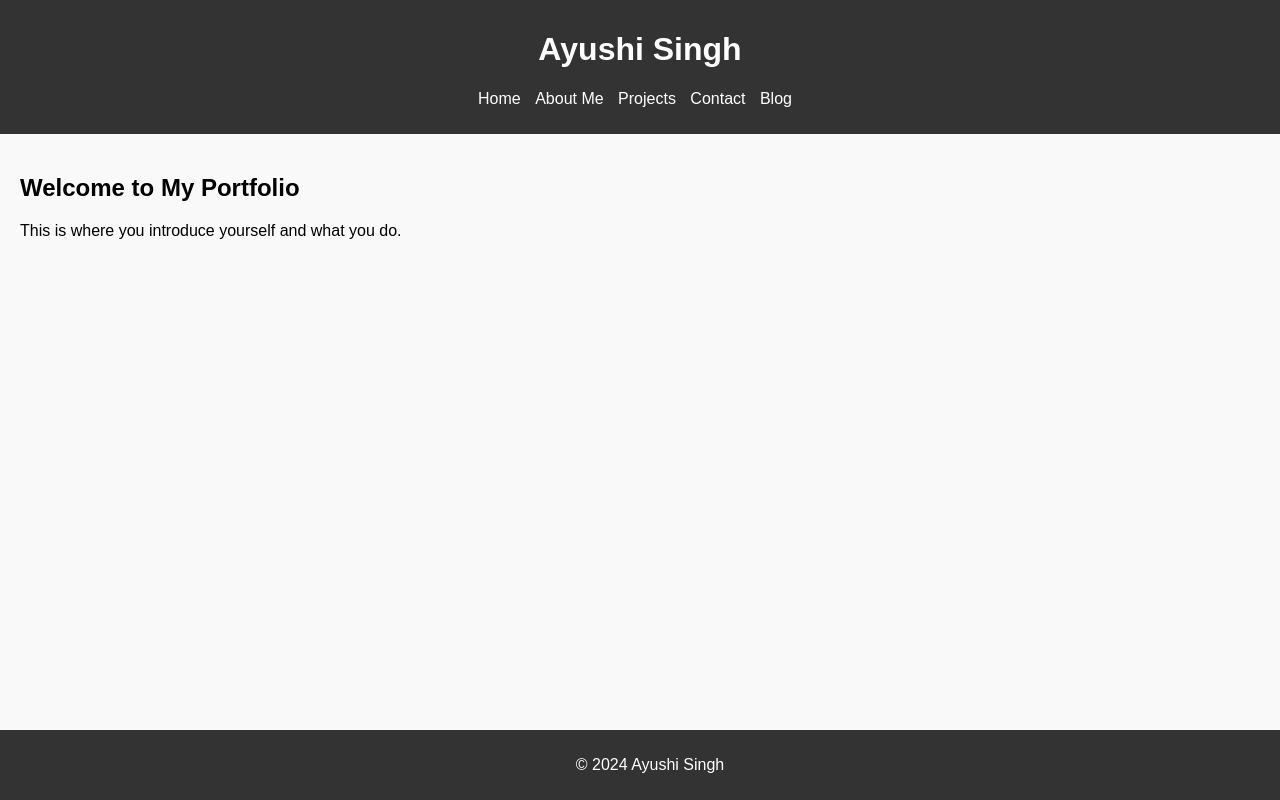
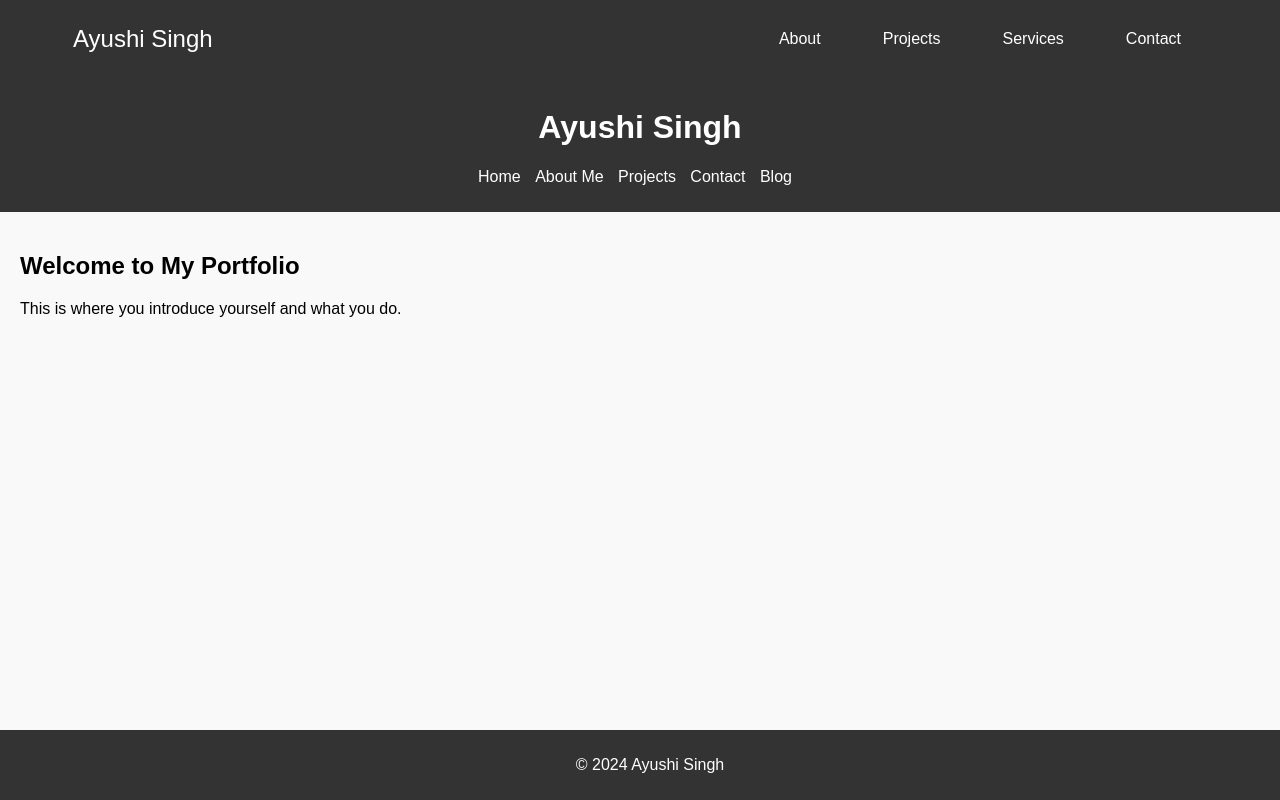
Before and after one commit to ayusshisingh/-ayushisingh.github.io, a plain HTML site: page index.html in a window 1280 px wide. Drawn offline with Linux system fonts and the light colour scheme; files that its build step writes are made by us from their sources.

Commit message:
Improvement 1

```diff
--- a/css/styles.css
+++ b/css/styles.css
@@ -1,3 +1,48 @@
+body {
+    margin: 0;
+    font-family: Arial, sans-serif;
+}
+
+.navbar {
+    background-color: #333;
+    padding: 15px 0;
+}
+
+.container {
+    display: flex;
+    justify-content: space-between;
+    align-items: center;
+    width: 90%;
+    margin: auto;
+}
+
+.logo {
+    color: #fff;
+    font-size: 24px;
+    text-decoration: none;
+}
+
+.nav-links {
+    list-style: none;
+    padding: 0;
+    margin: 0;
+    display: flex;
+}
+
+.nav-links li {
+    margin-left: 20px;
+}
+
+.nav-links a {
+    color: #fff;
+    text-decoration: none;
+    padding: 8px 16px;
+    transition: background-color 0.3s;
+}
+
+.nav-links a:hover {
+    background-color: #555;
+}
 body {
     font-family: Arial, sans-serif;
     margin: 0;
--- a/index.html
+++ b/index.html
@@ -1,3 +1,27 @@
+<!DOCTYPE html>
+<html lang="en">
+<head>
+    <meta charset="UTF-8">
+    <meta name="viewport" content="width=device-width, initial-scale=1.0">
+    <title>Ayushi's Portfolio</title>
+    <link rel="stylesheet" href="styles.css">
+</head>
+<body>
+    <header>
+        <nav class="navbar">
+            <div class="container">
+                <a href="#" class="logo">Ayushi Singh</a>
+                <ul class="nav-links">
+                    <li><a href="#about">About</a></li>
+                    <li><a href="#projects">Projects</a></li>
+                    <li><a href="#services">Services</a></li>
+                    <li><a href="#contact">Contact</a></li>
+                </ul>
+            </div>
+        </nav>
+    </header>
+</body>
+</html>
 <!DOCTYPE html>
 <html lang="en">
 <head>
```
Also changed, not shown: about.html (+6 -0 lines).
